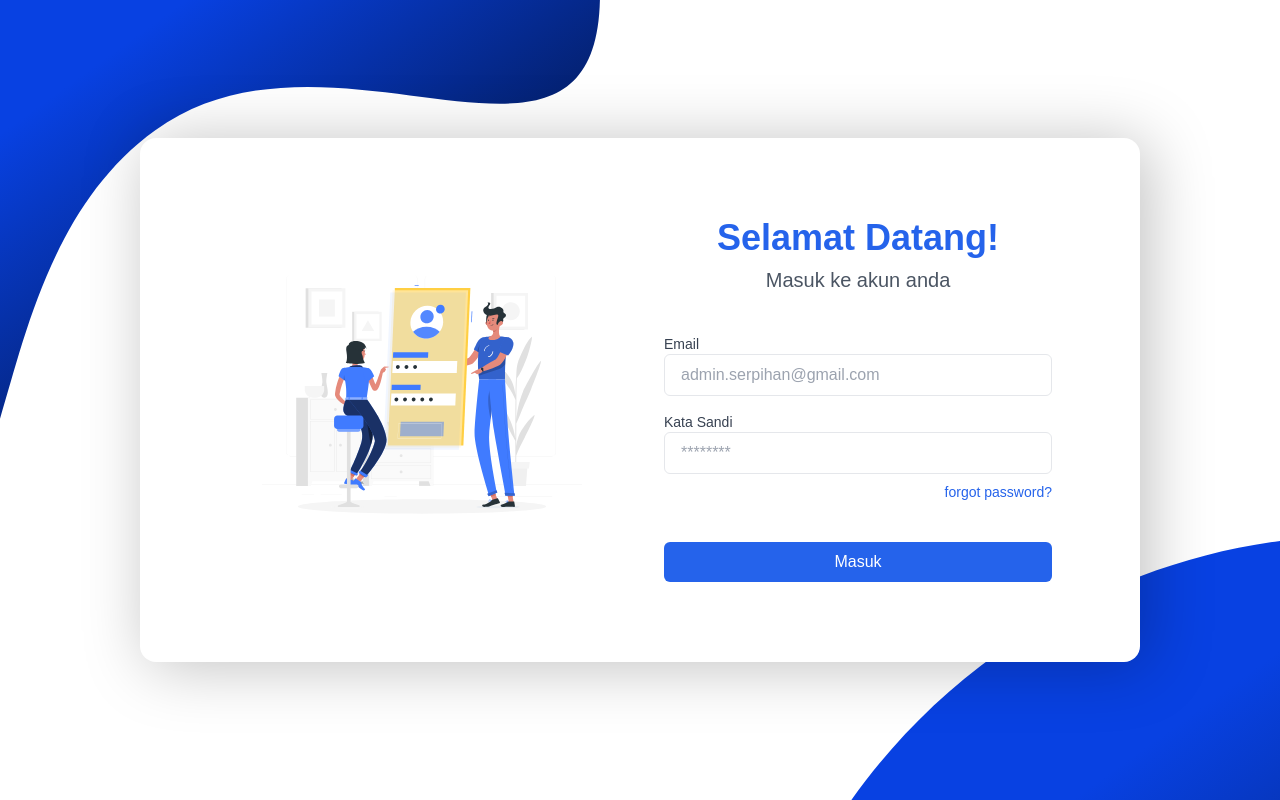
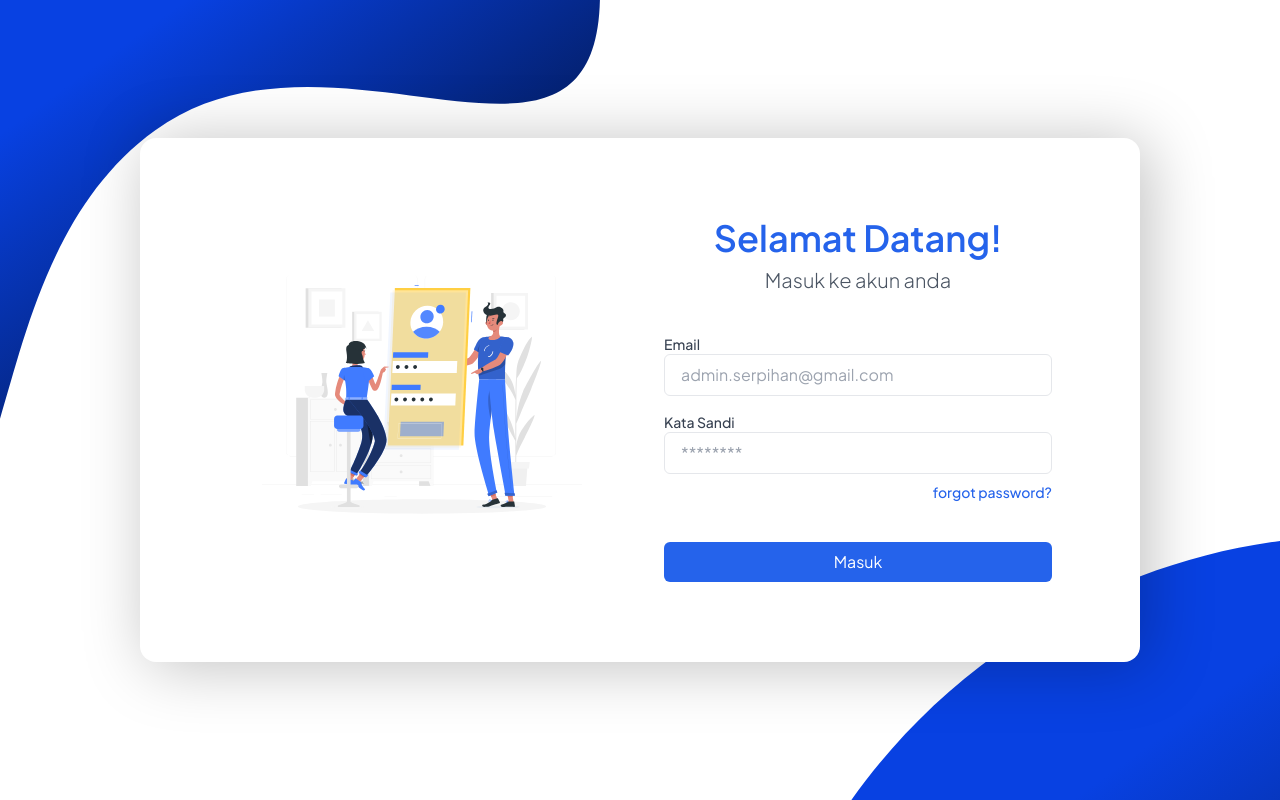
Before and after one commit to serpihan-tech/fe-mulang, a Next.js app: page /login in a window 1280 px wide. Built offline with nearby package versions, Linux system fonts and the light colour scheme.

Commit message:
Font Changing

```diff
--- a/app/component/LoginForm.jsx
+++ b/app/component/LoginForm.jsx
@@ -37,7 +37,7 @@ export default function LoginForm() {
 
         <div className="w-full lg:w-1/2 md:px-6 flex flex-col justify-center items-center">
           <h2 className="text-4xl text-center font-semibold text-blue-600 mb-2">Selamat Datang!</h2>
-          <p className="text-xl text-gray-600 mb-[40px] font-light">Masuk ke akun anda</p>
+          <p  className="text-xl text-gray-600 mb-[40px] font-light">Masuk ke akun anda</p>
           <form className="w-full" onSubmit={handleSubmit}>
             <div className="w-full mb-4">
               <label className="block text-sm font-medium text-gray-700">Email</label>
--- a/app/component/ResetPassword.jsx
+++ b/app/component/ResetPassword.jsx
@@ -1,3 +1,4 @@
+"use client"
 export default function ResetPassword() {
   return (
     <div className="flex items-center justify-center min-h-screen">
--- a/app/layout.js
+++ b/app/layout.js
@@ -1,21 +1,15 @@
-import { Geist, Geist_Mono } from "next/font/google";
+import { Plus_Jakarta_Sans } from "next/font/google";
 import "./globals.css";
 
-const geistSans = Geist({
-  variable: "--font-geist-sans",
-  subsets: ["latin"],
-});
-
-const geistMono = Geist_Mono({
-  variable: "--font-geist-mono",
+const PlusJakarta = Plus_Jakarta_Sans({
   subsets: ["latin"],
 });
 
 export const metadata = {
   title: "MULANG",
-  description: "Generated by create next app",
+  description: "Rekap Kegiatan Belajar Mengajar",
   icons : {
-    icon:'/svg/logo.svg'
+    icon:'svg/logo.svg'
   }
 };
 
@@ -23,7 +17,8 @@ export default function RootLayout({ children }) {
   return (
     <html lang="en">
       <body
-        className={`${geistSans.variable} ${geistMono.variable} antialiased`}
+        className={` ${PlusJakarta.className} antialiased`}
+
       >
         {children}
       </body>
```
